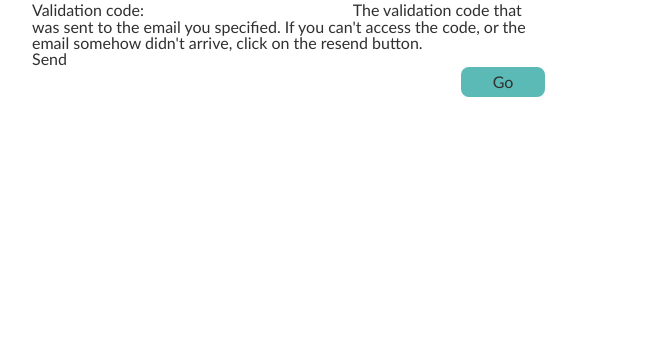
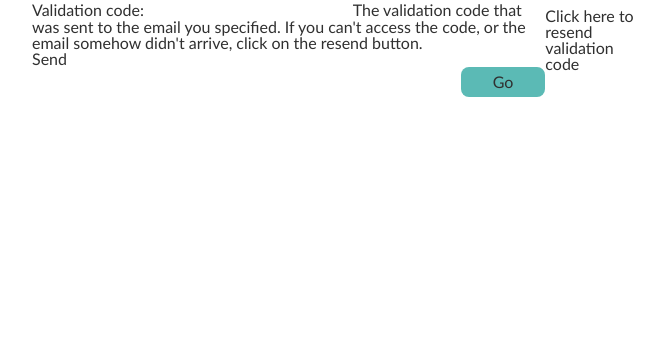
Before and after one commit to codicoop/boilerplate_django, a Django app: page /en/registration/code_validation/ in a window 1280 px wide. Shown: the part 173-513 px from the top of the page, without its empty margins (300-964 px from the left). Run offline with Django 3.2, Linux system fonts and the light colour scheme; parts of the project's set-up code (start-up, migrations or seed data) failed here and were passed over.

Commit message:
Added functionality to resend validation email

```diff
--- a/src/apps/users/middleware.py
+++ b/src/apps/users/middleware.py
@@ -1,10 +1,13 @@
 from django.http import HttpResponseRedirect
 from django.urls import reverse_lazy
+import logging
 
 
 class UserValidatedMiddleware:
     """Checks whether the user, if not anonymous, is validated, and redirects
     accordingly."""
+
+    logger = logging.getLogger("django.users")
 
     def __init__(self, get_response):
         self.get_response = get_response
@@ -17,7 +20,11 @@ class UserValidatedMiddleware:
             and not request.user.is_validated
             and request.path != reverse_lazy("registration:code_validation")
             and request.path != reverse_lazy("registration:logout")
+            and request.path != reverse_lazy("registration:code_resend")
         ):
+            self.logger.info(
+                "User hasn't been validated, redirecting to validation URL..."
+            )
             return HttpResponseRedirect(reverse_lazy("registration:code_validation"))
 
         response = self.get_response(request)
--- a/src/apps/users/urls.py
+++ b/src/apps/users/urls.py
@@ -7,6 +7,7 @@ from apps.users.views import (
     DetailsView,
     LoginView,
     MailValidationView,
+    ResendValidationMailView,
     PasswordResetCompleteView,
     PasswordResetConfirmView,
     PasswordResetDoneView,
@@ -27,6 +28,11 @@ urlpatterns = [
         name="logout",
     ),
     path(_("code_validation/"), MailValidationView.as_view(), name="code_validation"),
+    path(
+        _("code_validation_resend/"),
+        ResendValidationMailView.as_view(),
+        name="code_resend",
+    ),
     path(
         _("password-reset/"),
         PasswordResetView.as_view(),
--- a/src/apps/users/views.py
+++ b/src/apps/users/views.py
@@ -14,7 +14,7 @@ from django.contrib.auth.views import PasswordResetView as BasePasswordResetView
 from django.core.exceptions import ValidationError
 from django.urls import reverse_lazy
 from django.utils.translation import gettext_lazy as _
-from django.views.generic import FormView, UpdateView
+from django.views.generic import FormView, UpdateView, RedirectView
 
 from apps.base.mixins import AnonymousRequiredMixin
 from apps.base.views import StandardSuccess
@@ -26,7 +26,7 @@ from apps.users.forms import (
     UserValidationForm,
 )
 from apps.users.models import User
-from apps.users.services import user_create
+from apps.users.services import user_create, validation_email_send
 
 
 class LoginView(AnonymousRequiredMixin, BaseLoginView):
@@ -126,3 +126,18 @@ class MailValidationView(FormView):
         kwargs = super().get_form_kwargs()
         kwargs["request"] = self.request
         return kwargs
+
+
+class ResendValidationMailView(RedirectView):
+    permanent = False
+    pattern_name = "registration:code_validation"
+
+    def get_redirect_url(self, *args, **kwargs):
+        """Resend validation mail and redirect to MailValidationView."""
+        # Check if the user is not valid and resend mail
+        if isinstance(self.request.user, User) and not self.request.user.is_validated:
+            validation_email_send(user=self.request.user)
+        else:
+            self.pattern_name = "home"
+
+        return super().get_redirect_url(*args, **kwargs)
--- a/src/templates/registration/user_validation.html
+++ b/src/templates/registration/user_validation.html
@@ -14,3 +14,11 @@
   {{ form.as_p }}
   {% block submit_value %}{% translate "Send" %}{% endblock %}
 {% endblock %}
+
+{% block after_form_content %}
+<div class="form__outro text-md">
+  <a href="{% url 'registration:code_resend' %}">
+    {% translate "Click here to resend validation code" %}
+  </a>
+</div>
+{% endblock after_form_content %}
```
Also changed, not shown: src/apps/users/services.py (+5 -4 lines), src/templates/registration/password_reset_form.html (+0 -9 lines).
